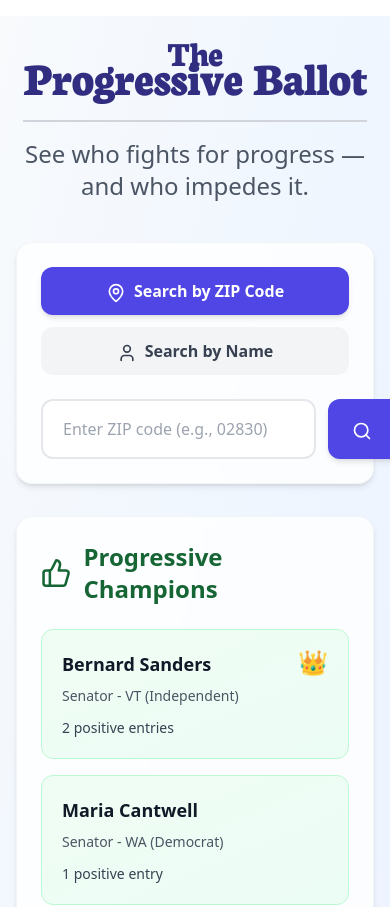
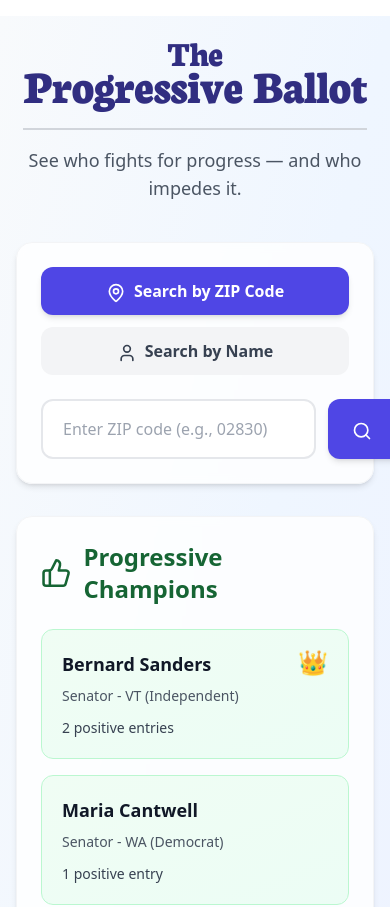
Before and after one commit to ProgressiveBallot/ProgressiveBallot.github.io, a React (Create React App) app: page / in a window 390 px wide. Shown: the top 907 px of the page. Built offline with nearby package versions, Linux system fonts and the light colour scheme.

Commit message:
Fixing mobile issues with title

```diff
--- a/src/App.js
+++ b/src/App.js
@@ -410,12 +410,12 @@ const App = () => {
               The<br></br>
             </span>
             <h1
-            className="-mt-5 text-5xl md:text-7xl inline-block pb-5 border-b-2 border-gray-300"
+            className="-mt-3 md:-mt-5 text-5xl md:text-7xl inline-block pb-5 border-b-2 border-gray-300"
             >
               Progressive Ballot
             </h1>
           </a>
-          <p className="text-gray-600 mt-4 text-2xl md:text-xl">See who fights for progress — and who impedes it.</p>
+          <p className="text-gray-600 mt-4 text-lg md:text-xl">See who fights for progress — and who impedes it.</p>
         </div>
 
         {/* Search Section */}
```
